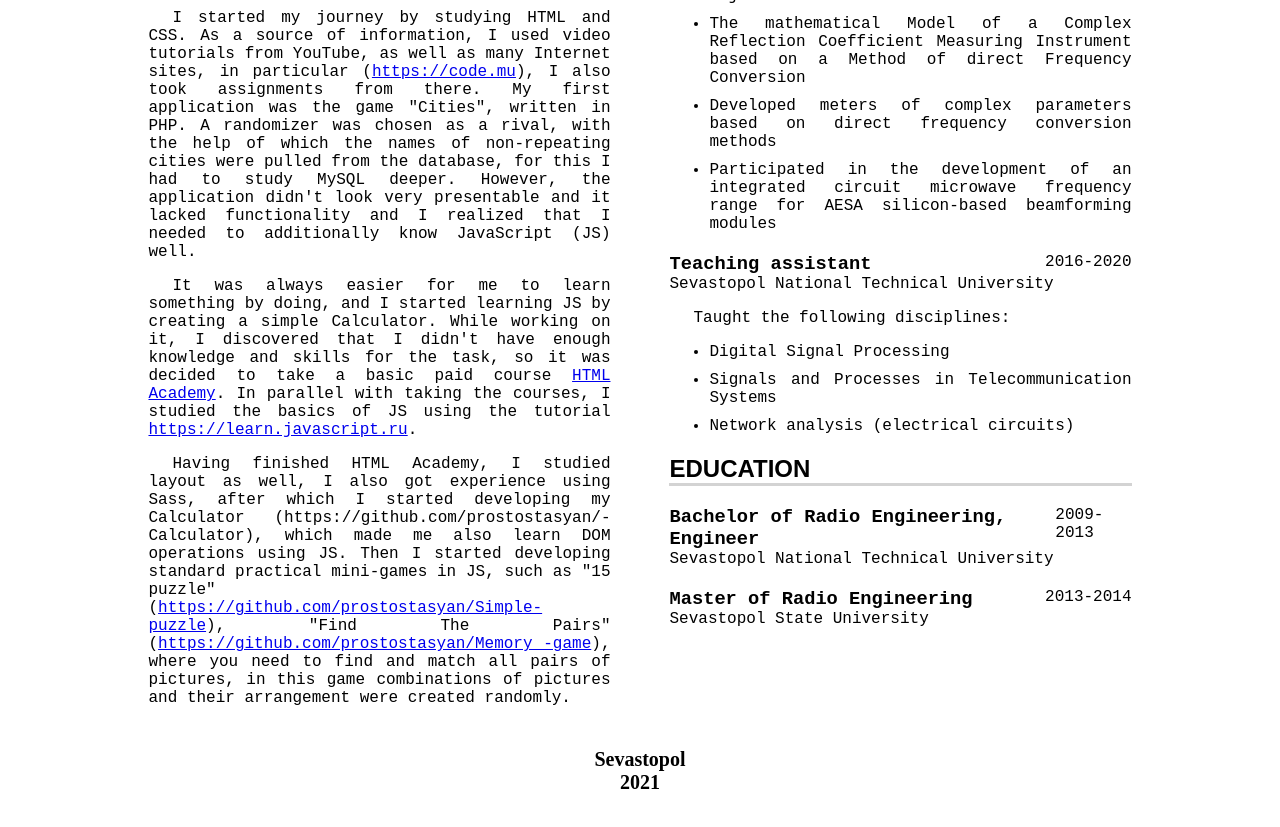
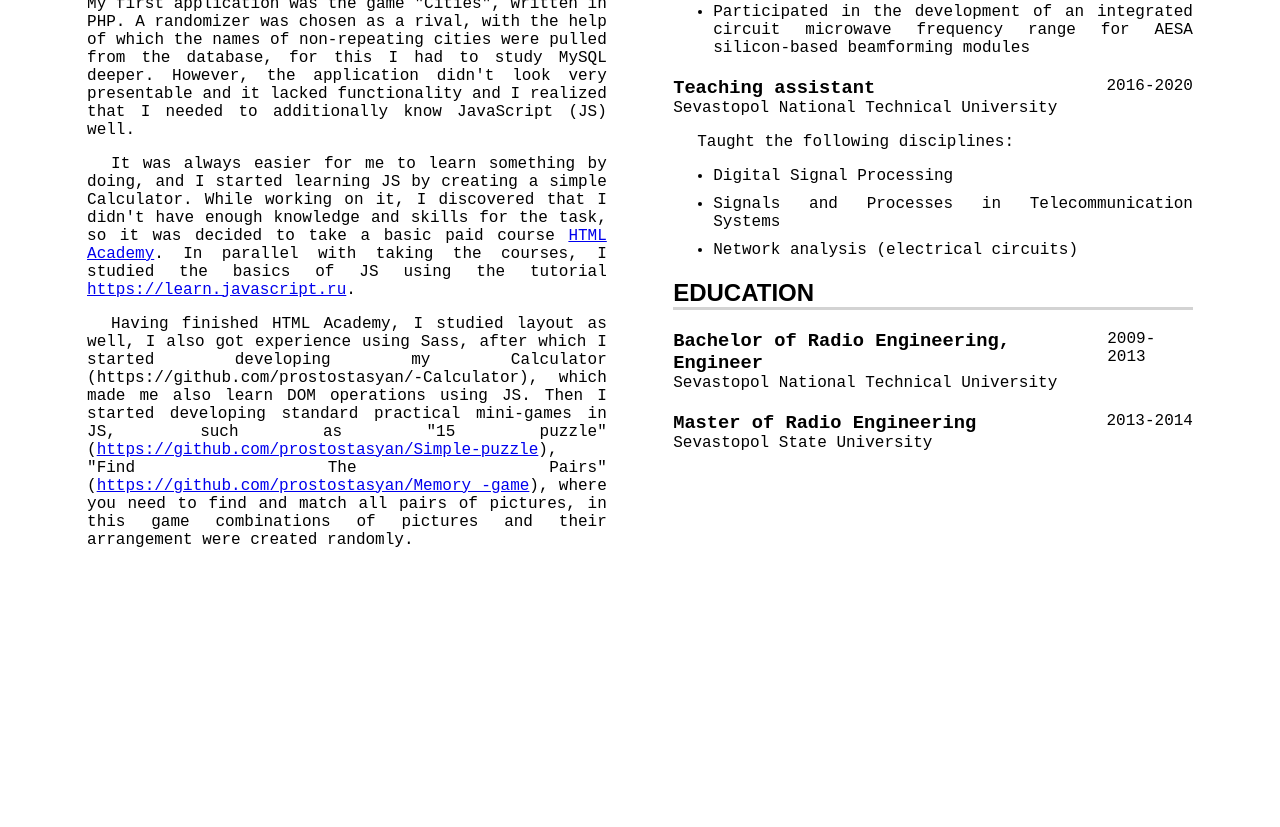
Before and after one commit to prostostasyan/CV, a plain HTML site: page index.html in a window 1280 px wide. Shown: the part 1153-1980 px from the top of the page. After the commit the page ends 1748 px from the top, so only its background shows below. Drawn offline with Linux system fonts and the light colour scheme.

Commit message:
fix size

```diff
--- a/index.html
+++ b/index.html
@@ -202,9 +202,6 @@
     </main>
 </div>
 <footer>
-    <div> Sevastopol</div>
-    <div> 2021</div>
-
 </footer>
 
 </body>
--- a/style.css
+++ b/style.css
@@ -17,7 +17,7 @@ h2 {
 
 header {
     width: 100%;
-    margin-bottom: 30px;
+    margin-bottom: 20px;
     display: flex;
     flex-direction: row;
     justify-content: space-between;
@@ -164,20 +164,14 @@ data {
 }
 
 footer {
-    width: 100%;
-    clear: both;
-    text-align: center;
-    padding: 25px 0;
-    font-size: 20px;
-    font-weight: 700;
-    vertical-align: bottom;
+
 }
 
 
 
 @media (min-width: 768px) {
     body {
-        width: 80%;
+        width: 90%;
         padding: 0 2% 30px 2%;
     }
 
@@ -191,7 +185,7 @@ footer {
     }
 
     header .myPhoto {
-        min-width: 250px;
+        min-width: 220px;
     }
 
     header h1 {
```
